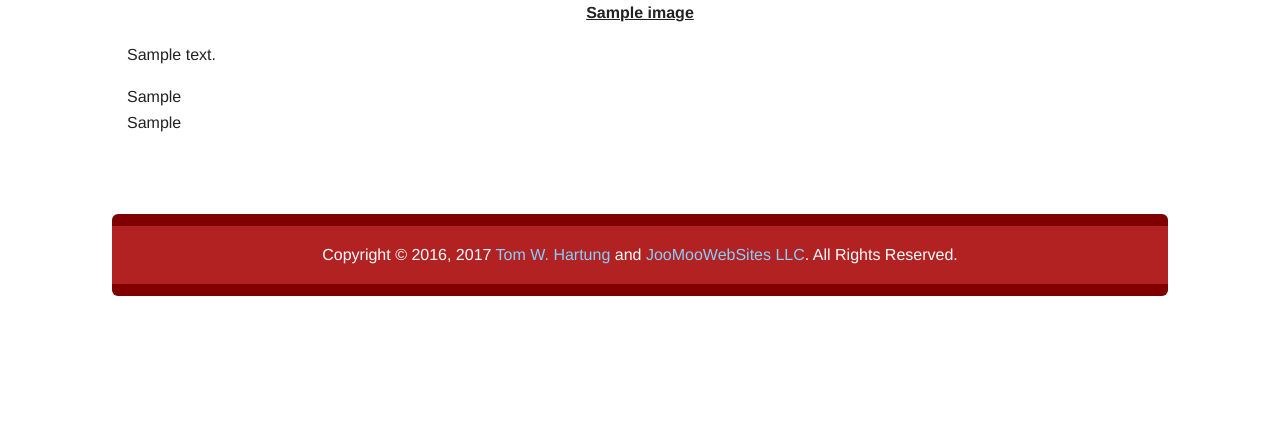
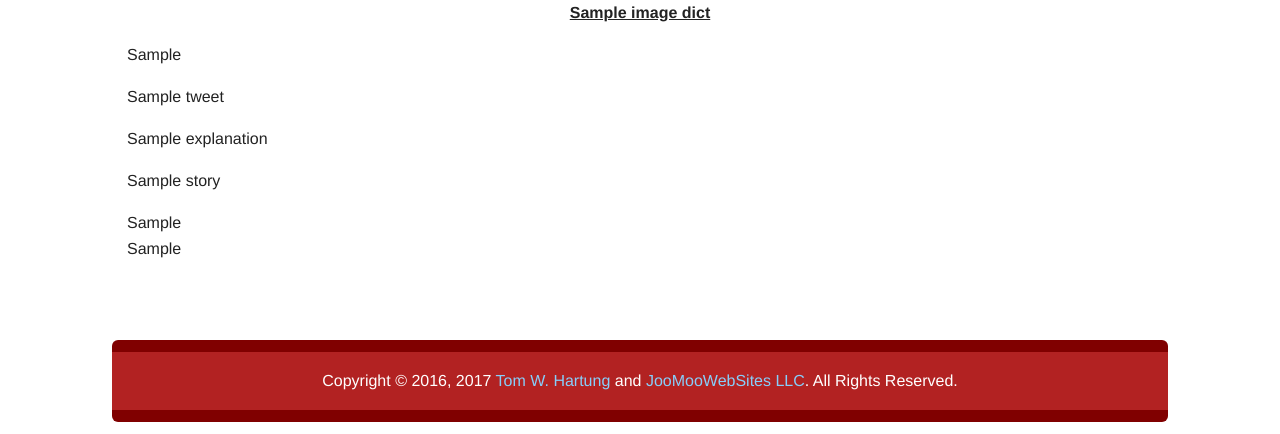
Before and after one commit to tomwhartung/seeourminds.com-bootstrap, a Django app: template Site/content/templates/content/image.html in a window 1280 px wide. Shown: the part 904-1338 px from the top of the page. Before the commit the page ends 1200 px from the top, so only its background shows below. Run offline with Django 3.2, Linux system fonts and the light colour scheme; the template is opened without the code that fills it: most values are stand-ins (such as "Sample title", 1, 10 or a date in 2020); some libraries are stand-ins or nearby versions.

Commit message:
Updated the image.html template to use the image_dict data.

```diff
--- a/Site/content/templates/content/image.html
+++ b/Site/content/templates/content/image.html
@@ -17,10 +17,13 @@
     <section id="image">
       <div class="single-image">
         <figure>
-          <img src="{% static image.path %}" class="single-img center">
-          <figcaption>{{ image.name }}</figcaption>
+          <img src="{% static image_dict.path %}" class="single-img center">
+          <figcaption>{{ image_dict.title }}</figcaption>
         </figure>
-        <p>{{ image.description }}</p>
+        <p>{{ image_dict.four_letter_type }}</p>
+        <p>{{ image_dict.tweet }}</p>
+        <p>{{ image_dict.explanation }}</p>
+        <p>{{ image_dict.story }}</p>
       </div><!-- .single-image -->
     </section><!-- #image -->
   </div><!-- .col-md-8 -->
```
